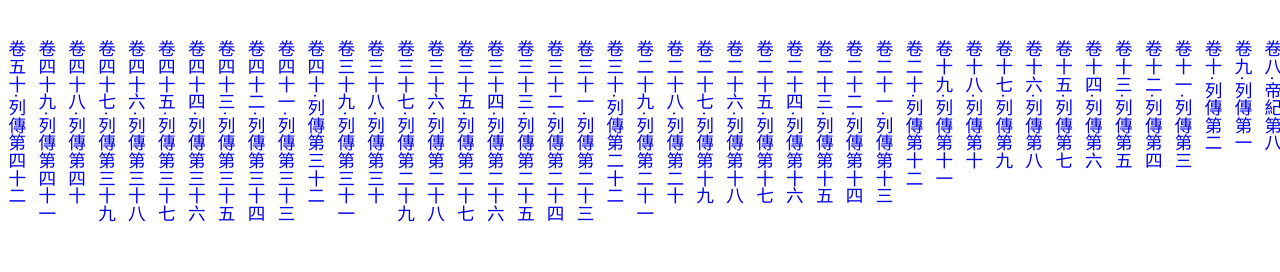
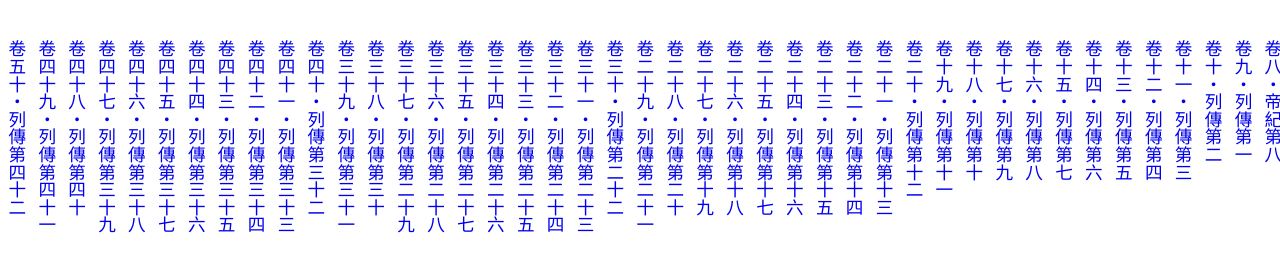
Before and after one commit to Ancient-China-Books/zhoushu, a plain HTML site: page index.html in a window 1280 px wide. Shown: the top 272 px of the page. Drawn offline with Linux system fonts and the light colour scheme; a web font is replaced by a local one.

Commit message:
优化显示

```diff
--- a/index.html
+++ b/index.html
@@ -67,105 +67,105 @@
 
   <ul class="level1">
 
-    <li><a href="OEBPS/Text/1704.html">卷一·帝紀第一</a></li>
+    <li><a href="OEBPS/Text/1704.html">卷一・帝紀第一</a></li>
 
-    <li><a href="OEBPS/Text/1705.html">卷二·帝紀第二</a></li>
+    <li><a href="OEBPS/Text/1705.html">卷二・帝紀第二</a></li>
 
-    <li><a href="OEBPS/Text/1706.html">卷三·帝紀第三</a></li>
+    <li><a href="OEBPS/Text/1706.html">卷三・帝紀第三</a></li>
 
-    <li><a href="OEBPS/Text/1707.html">卷四·帝紀第四</a></li>
+    <li><a href="OEBPS/Text/1707.html">卷四・帝紀第四</a></li>
 
-    <li><a href="OEBPS/Text/1708.html">卷五·帝紀第五</a></li>
+    <li><a href="OEBPS/Text/1708.html">卷五・帝紀第五</a></li>
 
-    <li><a href="OEBPS/Text/1709.html">卷六·帝紀第六</a></li>
+    <li><a href="OEBPS/Text/1709.html">卷六・帝紀第六</a></li>
 
-    <li><a href="OEBPS/Text/1710.html">卷七·帝紀第七</a></li>
+    <li><a href="OEBPS/Text/1710.html">卷七・帝紀第七</a></li>
 
-    <li><a href="OEBPS/Text/1711.html">卷八·帝紀第八</a></li>
+    <li><a href="OEBPS/Text/1711.html">卷八・帝紀第八</a></li>
 
-    <li><a href="OEBPS/Text/1712.html">卷九·列傳第一</a></li>
+    <li><a href="OEBPS/Text/1712.html">卷九・列傳第一</a></li>
 
-    <li><a href="OEBPS/Text/1713.html">卷十·列傳第二</a></li>
+    <li><a href="OEBPS/Text/1713.html">卷十・列傳第二</a></li>
 
-    <li><a href="OEBPS/Text/1714.html">卷十一·列傳第三</a></li>
+    <li><a href="OEBPS/Text/1714.html">卷十一・列傳第三</a></li>
 
-    <li><a href="OEBPS/Text/1715.html">卷十二·列傳第四</a></li>
+    <li><a href="OEBPS/Text/1715.html">卷十二・列傳第四</a></li>
 
-    <li><a href="OEBPS/Text/1716.html">卷十三·列傳第五</a></li>
+    <li><a href="OEBPS/Text/1716.html">卷十三・列傳第五</a></li>
 
-    <li><a href="OEBPS/Text/1717.html">卷十四·列傳第六</a></li>
+    <li><a href="OEBPS/Text/1717.html">卷十四・列傳第六</a></li>
 
-    <li><a href="OEBPS/Text/1718.html">卷十五·列傳第七</a></li>
+    <li><a href="OEBPS/Text/1718.html">卷十五・列傳第七</a></li>
 
-    <li><a href="OEBPS/Text/1719.html">卷十六·列傳第八</a></li>
+    <li><a href="OEBPS/Text/1719.html">卷十六・列傳第八</a></li>
 
-    <li><a href="OEBPS/Text/1720.html">卷十七·列傳第九</a></li>
+    <li><a href="OEBPS/Text/1720.html">卷十七・列傳第九</a></li>
 
-    <li><a href="OEBPS/Text/1721.html">卷十八·列傳第十</a></li>
+    <li><a href="OEBPS/Text/1721.html">卷十八・列傳第十</a></li>
 
-    <li><a href="OEBPS/Text/1722.html">卷十九·列傳第十一</a></li>
+    <li><a href="OEBPS/Text/1722.html">卷十九・列傳第十一</a></li>
 
-    <li><a href="OEBPS/Text/1723.html">卷二十·列傳第十二</a></li>
+    <li><a href="OEBPS/Text/1723.html">卷二十・列傳第十二</a></li>
 
-    <li><a href="OEBPS/Text/1724.html">卷二十一·列傳第十三</a></li>
+    <li><a href="OEBPS/Text/1724.html">卷二十一・列傳第十三</a></li>
 
-    <li><a href="OEBPS/Text/1725.html">卷二十二·列傳第十四</a></li>
+    <li><a href="OEBPS/Text/1725.html">卷二十二・列傳第十四</a></li>
 
-    <li><a href="OEBPS/Text/1726.html">卷二十三·列傳第十五</a></li>
+    <li><a href="OEBPS/Text/1726.html">卷二十三・列傳第十五</a></li>
 
-    <li><a href="OEBPS/Text/1727.html">卷二十四·列傳第十六</a></li>
+    <li><a href="OEBPS/Text/1727.html">卷二十四・列傳第十六</a></li>
 
-    <li><a href="OEBPS/Text/1728.html">卷二十五·列傳第十七</a></li>
+    <li><a href="OEBPS/Text/1728.html">卷二十五・列傳第十七</a></li>
 
-    <li><a href="OEBPS/Text/1729.html">卷二十六·列傳第十八</a></li>
+    <li><a href="OEBPS/Text/1729.html">卷二十六・列傳第十八</a></li>
 
-    <li><a href="OEBPS/Text/1730.html">卷二十七·列傳第十九</a></li>
+    <li><a href="OEBPS/Text/1730.html">卷二十七・列傳第十九</a></li>
 
-    <li><a href="OEBPS/Text/1731.html">卷二十八·列傳第二十</a></li>
+    <li><a href="OEBPS/Text/1731.html">卷二十八・列傳第二十</a></li>
 
-    <li><a href="OEBPS/Text/1732.html">卷二十九·列傳第二十一</a></li>
+    <li><a href="OEBPS/Text/1732.html">卷二十九・列傳第二十一</a></li>
 
-    <li><a href="OEBPS/Text/1733.html">卷三十·列傳第二十二</a></li>
+    <li><a href="OEBPS/Text/1733.html">卷三十・列傳第二十二</a></li>
 
-    <li><a href="OEBPS/Text/1734.html">卷三十一·列傳第二十三</a></li>
+    <li><a href="OEBPS/Text/1734.html">卷三十一・列傳第二十三</a></li>
 
-    <li><a href="OEBPS/Text/1735.html">卷三十二·列傳第二十四</a></li>
+    <li><a href="OEBPS/Text/1735.html">卷三十二・列傳第二十四</a></li>
 
-    <li><a href="OEBPS/Text/1736.html">卷三十三·列傳第二十五</a></li>
+    <li><a href="OEBPS/Text/1736.html">卷三十三・列傳第二十五</a></li>
 
-    <li><a href="OEBPS/Text/1737.html">卷三十四·列傳第二十六</a></li>
+    <li><a href="OEBPS/Text/1737.html">卷三十四・列傳第二十六</a></li>
 
-    <li><a href="OEBPS/Text/1738.html">卷三十五·列傳第二十七</a></li>
+    <li><a href="OEBPS/Text/1738.html">卷三十五・列傳第二十七</a></li>
 
-    <li><a href="OEBPS/Text/1739.html">卷三十六·列傳第二十八</a></li>
+    <li><a href="OEBPS/Text/1739.html">卷三十六・列傳第二十八</a></li>
 
-    <li><a href="OEBPS/Text/1740.html">卷三十七·列傳第二十九</a></li>
+    <li><a href="OEBPS/Text/1740.html">卷三十七・列傳第二十九</a></li>
 
-    <li><a href="OEBPS/Text/1741.html">卷三十八·列傳第三十</a></li>
+    <li><a href="OEBPS/Text/1741.html">卷三十八・列傳第三十</a></li>
 
-    <li><a href="OEBPS/Text/1742.html">卷三十九·列傳第三十一</a></li>
+    <li><a href="OEBPS/Text/1742.html">卷三十九・列傳第三十一</a></li>
 
-    <li><a href="OEBPS/Text/1743.html">卷四十·列傳第三十二</a></li>
+    <li><a href="OEBPS/Text/1743.html">卷四十・列傳第三十二</a></li>
 
-    <li><a href="OEBPS/Text/1744.html">卷四十一·列傳第三十三</a></li>
+    <li><a href="OEBPS/Text/1744.html">卷四十一・列傳第三十三</a></li>
 
-    <li><a href="OEBPS/Text/1745.html">卷四十二·列傳第三十四</a></li>
+    <li><a href="OEBPS/Text/1745.html">卷四十二・列傳第三十四</a></li>
 
-    <li><a href="OEBPS/Text/1746.html">卷四十三·列傳第三十五</a></li>
+    <li><a href="OEBPS/Text/1746.html">卷四十三・列傳第三十五</a></li>
 
-    <li><a href="OEBPS/Text/1747.html">卷四十四·列傳第三十六</a></li>
+    <li><a href="OEBPS/Text/1747.html">卷四十四・列傳第三十六</a></li>
 
-    <li><a href="OEBPS/Text/1748.html">卷四十五·列傳第三十七</a></li>
+    <li><a href="OEBPS/Text/1748.html">卷四十五・列傳第三十七</a></li>
 
-    <li><a href="OEBPS/Text/1749.html">卷四十六·列傳第三十八</a></li>
+    <li><a href="OEBPS/Text/1749.html">卷四十六・列傳第三十八</a></li>
 
-    <li><a href="OEBPS/Text/1750.html">卷四十七·列傳第三十九</a></li>
+    <li><a href="OEBPS/Text/1750.html">卷四十七・列傳第三十九</a></li>
 
-    <li><a href="OEBPS/Text/1751.html">卷四十八·列傳第四十</a></li>
+    <li><a href="OEBPS/Text/1751.html">卷四十八・列傳第四十</a></li>
 
-    <li><a href="OEBPS/Text/1752.html">卷四十九·列傳第四十一</a></li>
+    <li><a href="OEBPS/Text/1752.html">卷四十九・列傳第四十一</a></li>
 
-    <li><a href="OEBPS/Text/1753.html">卷五十·列傳第四十二</a></li>
+    <li><a href="OEBPS/Text/1753.html">卷五十・列傳第四十二</a></li>
 
   </ul>
 
```
Also changed, not shown: 1 other file.
